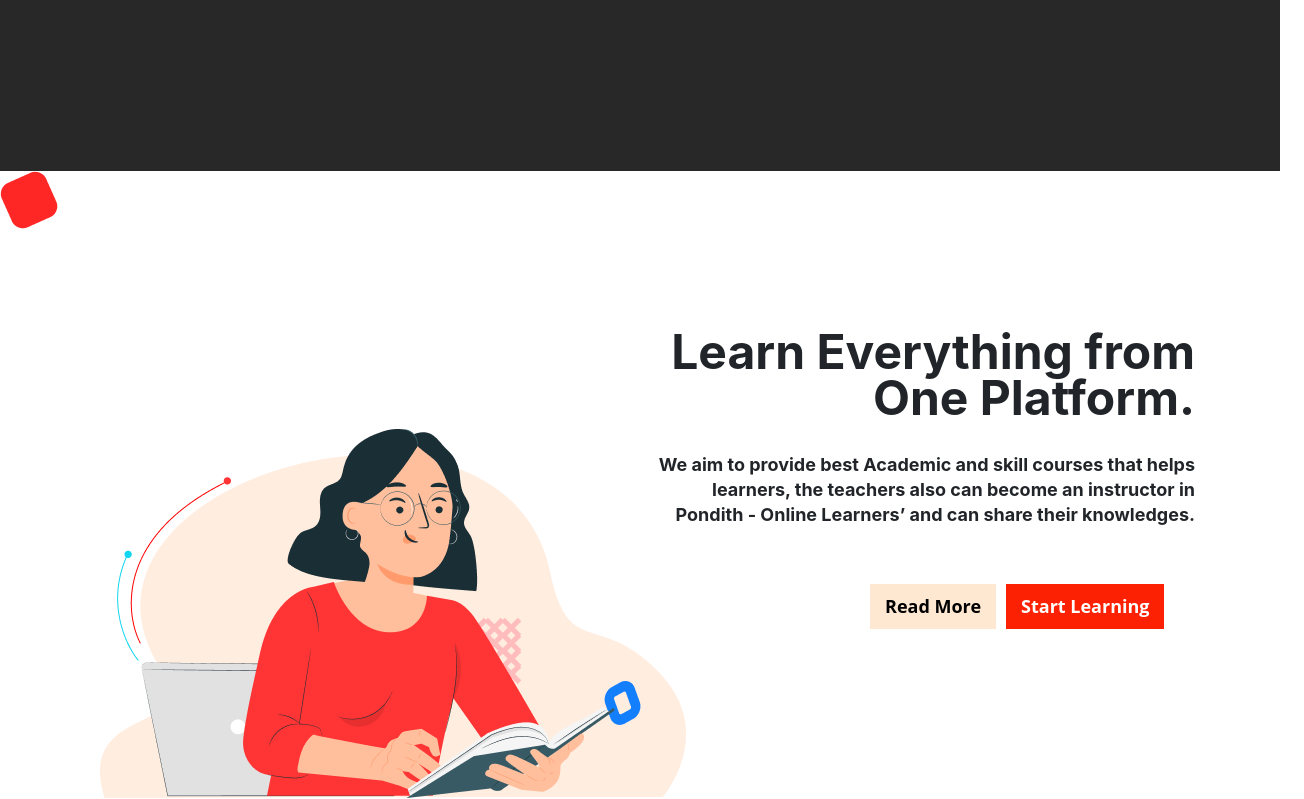
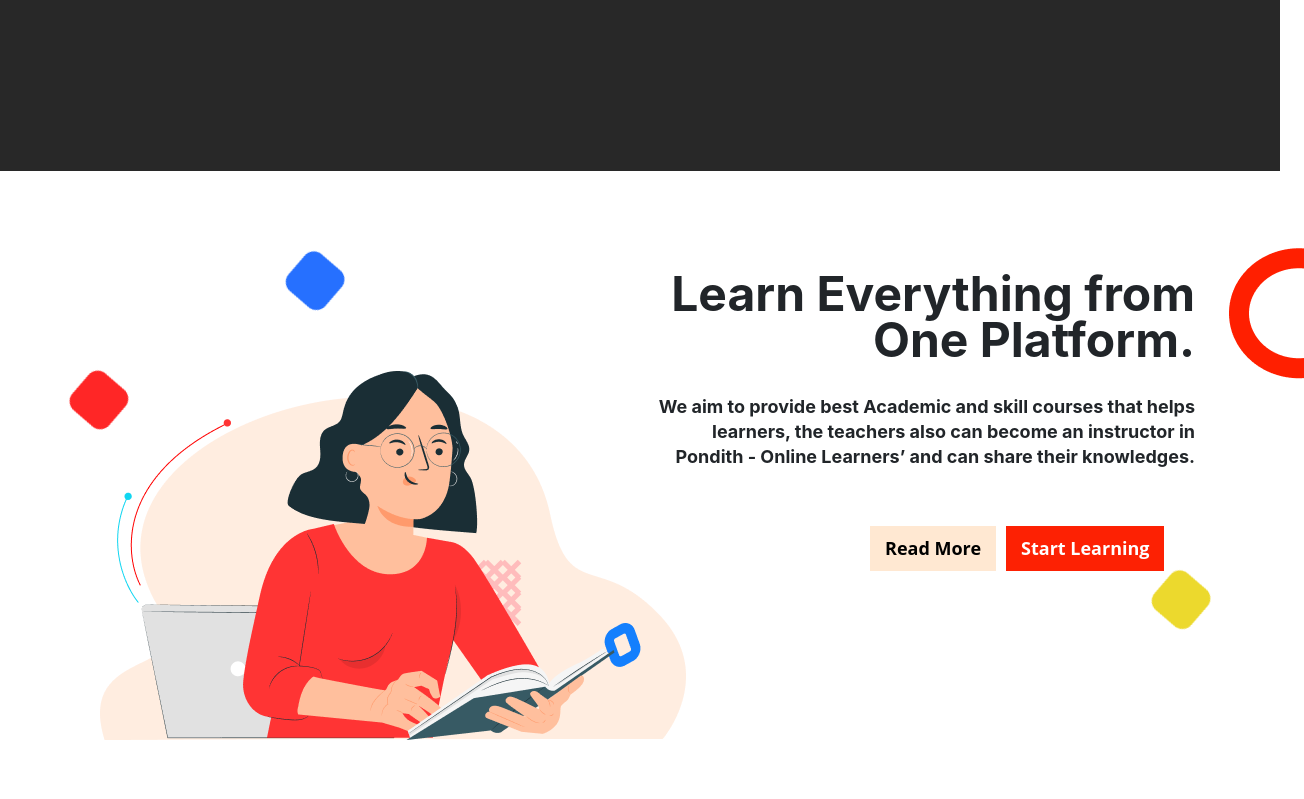
Before and after one commit to asrafulsharker/pondith-online-learners, a React (Create React App) app: page / in a window 1280 px wide. Shown: the part 1096-1895 px from the top of the page, 1304 px wide, since content can reach past the window. After the commit the page ends 1837 px from the top, so only its background shows below. Built offline with nearby package versions, Linux system fonts and the light colour scheme.

Commit message:
add animation

```diff
--- a/src/platform/platform.css
+++ b/src/platform/platform.css
@@ -43,3 +43,113 @@
 transition:.4s;
 background: #FD2103;
 }
+
+/* animation */
+.hero-platform{
+    position: relative;
+}
+.ani1{
+    margin-top: 200px;
+    margin-left: 70px;
+    position: absolute;
+    animation-name: example;
+    animation-duration: 4s ;
+    animation-delay: infinite;
+    animation-iteration-count: infinite;
+    -webkit-animation:spin 4s linear infinite;
+    -moz-animation:spin 4s linear infinite;
+    animation:spin 4s linear infinite;
+}
+@-moz-keyframes spin { 100% { -moz-transform: rotate(360deg); } }
+@-webkit-keyframes spin { 100% { -webkit-transform: rotate(360deg); } }
+@keyframes spin { 100% { -webkit-transform: rotate(360deg); transform:rotate(360deg); } }
+@keyframes example {
+    0%   { left:0px; top:0px;}
+    25%  { left:200px; top:0px;}
+    50%  { left:200px; top:200px;}
+    75%  { left:0px; top:200px;}
+    100% {left:0px; top:0px;}
+  }
+
+
+
+
+/* .ani2{
+    position: absolute;
+    margin-top: 400px;
+    margin-left: 190px
+} */
+.ani3{
+    position: absolute;
+    margin-top: 400px;
+    margin-left:90%;
+    animation-iteration-count: infinite;
+    -webkit-animation:spin 4s linear infinite;
+    -moz-animation:spin 4s linear infinite;
+    animation:spin 4s linear infinite;
+}
+.ani4{
+    position: absolute;
+    margin-top: 77px;
+    margin-left: 96%;
+
+}
+
+.ani5{
+    position: absolute;
+    margin-top: 77px;
+    margin-left: 22%;
+    animation-iteration-count: infinite;
+    -webkit-animation:spin 4s linear infinite;
+    -moz-animation:spin 4s linear infinite;
+    animation:spin 4s linear infinite;
+}
+
+.ani6{
+    background-color: red;
+    height: 40px;
+    width: 40px;
+    border-radius: 50%;
+    position: absolute;
+    margin-top: 400px;
+    margin-left: 190px;
+    animation-name: anima-name;
+    animation-delay: 4s;
+    animation-duration: 10s;
+    animation-iteration-count: infinite;
+
+}
+
+@keyframes anima-name {
+    0% {
+      background-color: #F0724A;
+    }
+    10% {
+      background-color: #FA5D4D;
+    }
+    20% {
+      background-color: #E3526C;
+    }
+    30% {
+        background-color: #FA4DC3;
+      }
+      40% {
+        background-color: #DF4AF0;
+      }
+      50% {
+        background-color: #E3526C;
+      }
+      60% {
+        background-color: #FAAE4D;
+      }
+      70% {
+        background-color: #F0EE4A;
+      }
+      90% {
+        background-color: #814DFA;
+      }
+      100% {
+        background-color: #F0724A;
+      }
+
+  }
--- a/src/platform/platform.js
+++ b/src/platform/platform.js
@@ -1,15 +1,19 @@
 import React from 'react'
 import PlatformImg from '../images/platform.png';
 import Ani1 from '../images/ani1.png';
-import Ani2 from '../images/ani1.png';
-import Ani3 from '../images/ani1.png';
-import Ani4 from '../images/ani1.png';
+import Ani2 from '../images/ani2.png';
+import Ani3 from '../images/ani3.png';
+import Ani4 from '../images/ani4.png';
+import Ani5 from '../images/ani5.png';
 import './platform.css';
 function platform() {
     return (
-        <div style={{paddingBottom:""}}>
-                <img src={Ani1}/>
-
+        <div className="hero-platform" style={{paddingBottom:""}}>
+                <img className="ani1" src={Ani1}/>
+                <img className="ani3"src={Ani3}/>
+                <img className="ani4"src={Ani4}/>
+                <img className="ani5"src={Ani5}/>
+                <div className="ani6"></div>
             <div className="container">
                 <div className="row">
                     <div className="col-md-6">
```
Also changed, not shown: src/images/ani5.png (added), 1 other file (tests, documents, lock files or other folders).
